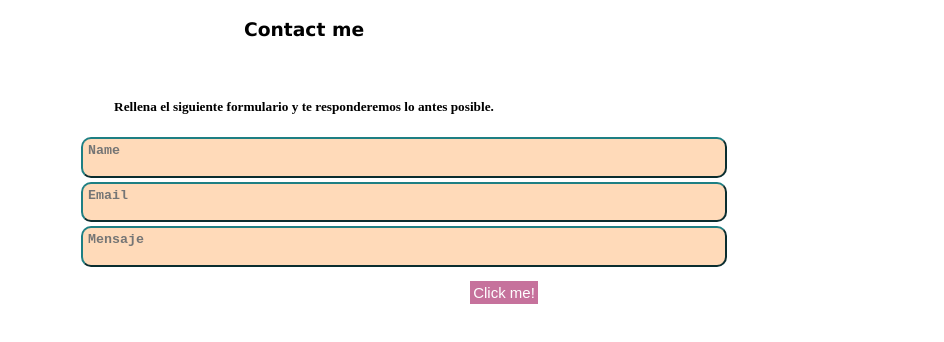
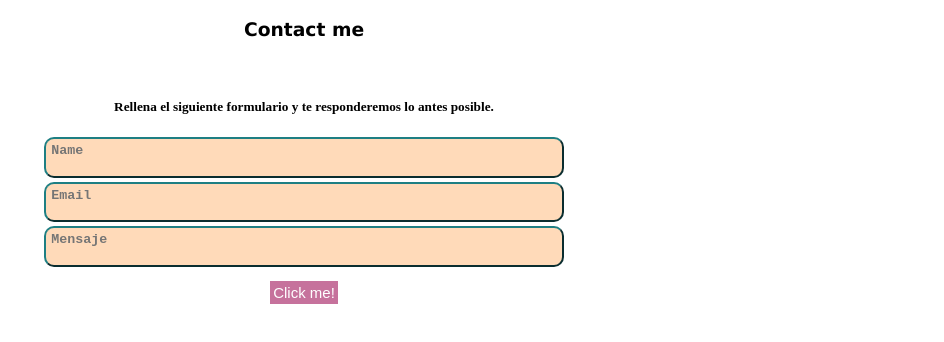
Before and after one commit to cdelgadoh/LTAW-Practicas, a plain HTML site: page P1/Tienda/contacto.html in a window 1280 px wide. Shown: the part 132-474 px from the top of the page, without its empty margins (336-1280 px from the left). Drawn offline with Linux system fonts and the light colour scheme.

Commit message:
Cambios contacto

```diff
--- a/P1/Tienda/contacto.css
+++ b/P1/Tienda/contacto.css
@@ -32,10 +32,11 @@ h5{
     height: 35px;
 }
 textarea {
-    width: 50%;
+    width: 40%;
     margin-top: auto;
     background-color: peachpuff;
     margin-left: 200px;
+    margin-right: 200px;
     font-weight: bold;
     line-height: 1;
     color: #666666;
@@ -52,7 +53,6 @@ button {
     padding: 3px 3px;
     text-align: center;
     font-size: 15px;
-    margin-left: 400px;
     margin-top: 10px;
 }
 
@@ -61,3 +61,6 @@ button {
     height: 35px;
 
 }
+#form{
+    float: left;
+}
```
Also changed, not shown: P1/Tienda/Imagenes/git.png (added).
